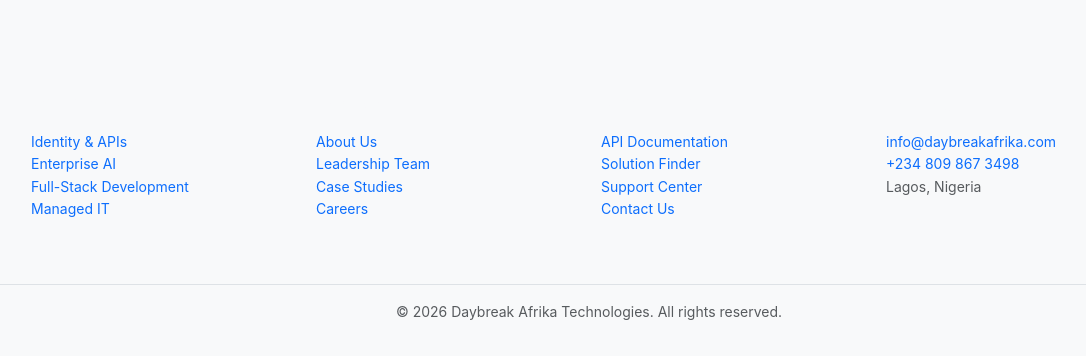
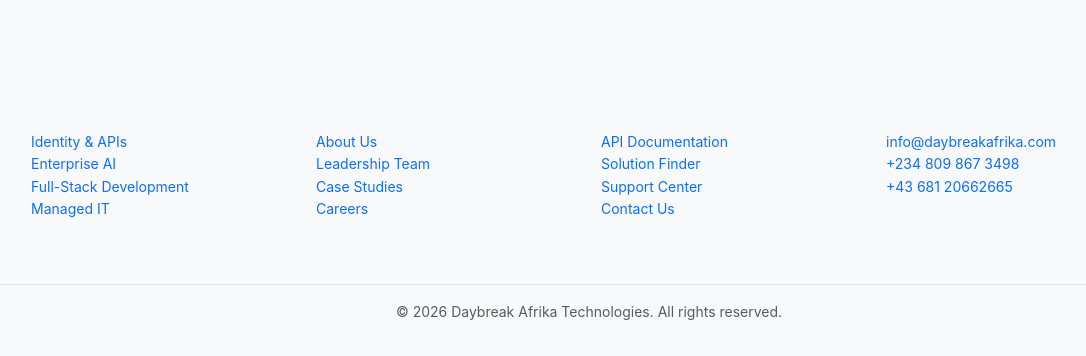
Before and after one commit to imosudi/daybreakafrikatech, a Flask app: page /ai/ in a window 1280 px wide. Shown: the part 1036-1392 px from the top of the page, without its empty margins (51-1137 px from the left). Run offline with Flask 3, Linux system fonts and the light colour scheme; some libraries are stand-ins or nearby versions.

Commit message:
Sundry Updates

```diff
--- a/app/templates/_includes/footer.html
+++ b/app/templates/_includes/footer.html
@@ -76,8 +76,10 @@
                             +234 809 867 3498
                         </a>
                     </li>
-                    <li class="text-muted">
-                        Lagos, Nigeria
+                    <li>
+                        <a href="tel:+4368120662665" class="text-decoration-none">
+                            +43 681 20662665
+                        </a>
                     </li>
                 </ul>
             </div>
```
